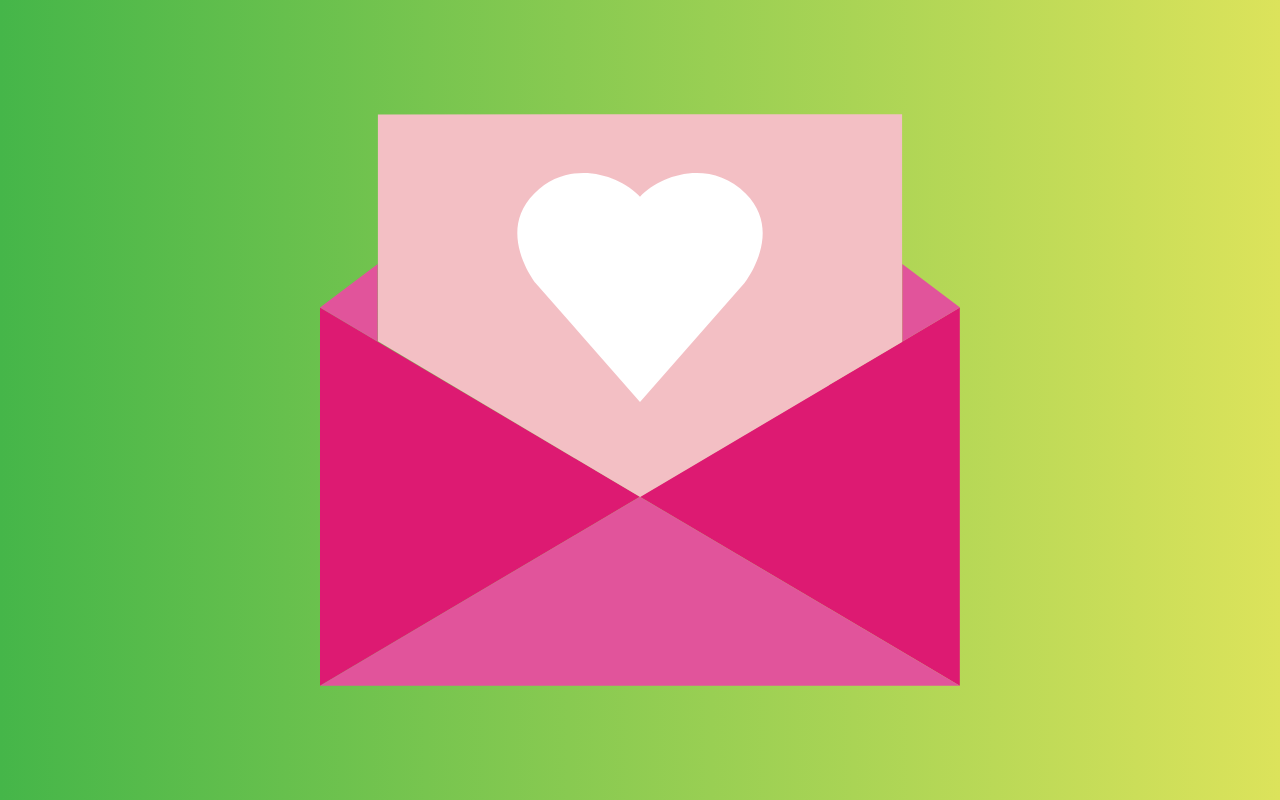
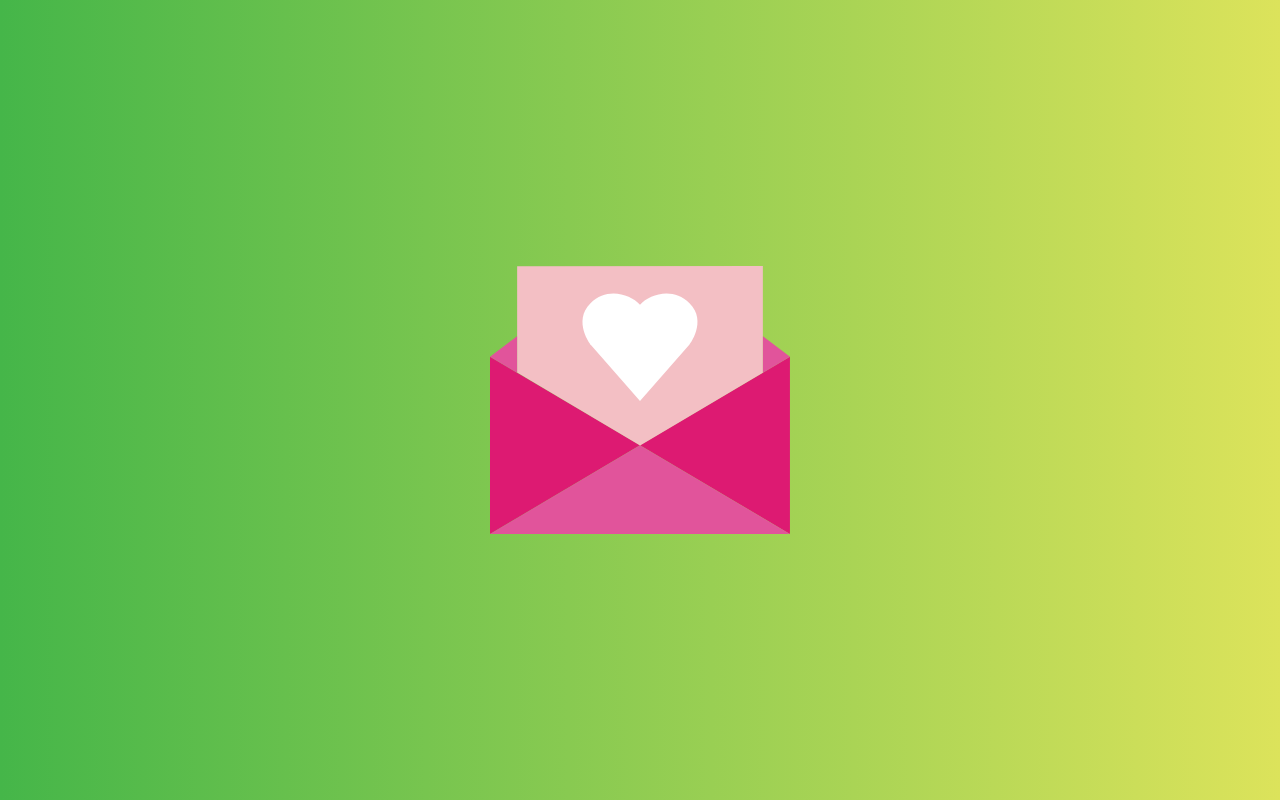
Before and after one commit to SergiiBilous/greeting_card_for_my_beloved.github.io, a plain HTML site: page index.html in a window 1280 px wide. Drawn offline with Linux system fonts and the light colour scheme.

Commit message:
Update css.css

```diff
--- a/css.css
+++ b/css.css
@@ -47,7 +47,7 @@
 				left: 50%;
 				top: 50%;
 				transform: translate(-50%, -50%);
-				width: 50vw;
+				max-width: 50vw;
 				cursor: pointer;
 			}
 			.mail_img{
```
